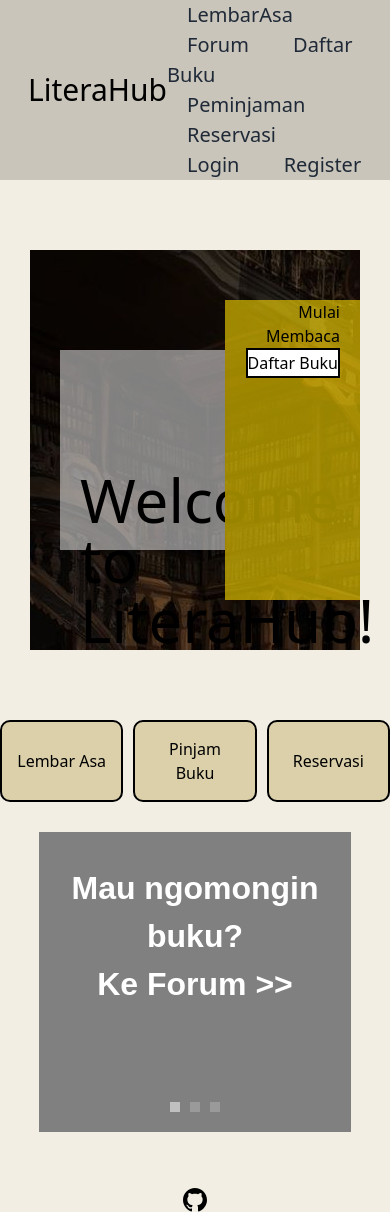
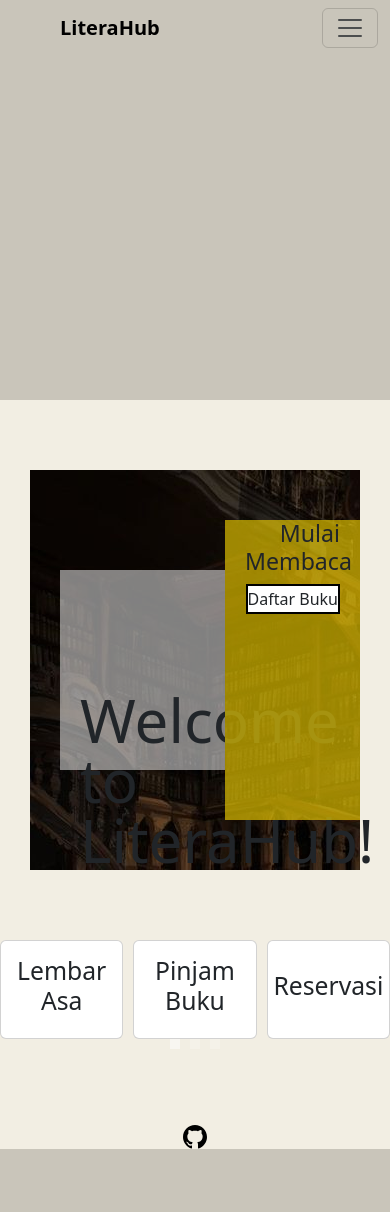
Before and after one commit to LiteraHub/LiteraHub, a Django app: page / in a window 390 px wide. After the commit the page ends 1149 px from the top, so only its background shows below. Run offline with Django 4.2, Linux system fonts and the light colour scheme; style sheets or scripts are compiled from the project's sources.

Commit message:
navbar responsive

```diff
--- a/lembarasa/templates/lembarasa.html
+++ b/lembarasa/templates/lembarasa.html
@@ -29,9 +29,6 @@
         <div class="modal fade" id="inputModal" tabindex="-1" aria-labelledby="inputModalLabel" aria-hidden="true">
             <div class="modal-dialog modal-dialog-centered modal-dialog modal-lg">
                 <div class="modal-content" style="background-color: #f2eee3;">
-                    <!-- <div class="modal-header">
-                        <h1 class="modal-title fs-5 fw-medium" id="inputModalLabel">Buat Karyamu</h1>
-                    </div> -->
                     <div class="modal-body">
                         <form id="form" onsubmit="return false;">
                             {% csrf_token %}
--- a/templates/header.html
+++ b/templates/header.html
@@ -8,50 +8,37 @@
             align-items: center;
             justify-content: space-between;
         }
+    </style>
+    <link href="https://cdn.jsdelivr.net/npm/bootstrap@5.3.2/dist/css/bootstrap.min.css" rel="stylesheet" integrity="sha384-T3c6CoIi6uLrA9TneNEoa7RxnatzjcDSCmG1MXxSR1GAsXEV/Dwwykc2MPK8M2HN" crossorigin="anonymous">
+    <script src="https://code.jquery.com/jquery-3.6.0.min.js" integrity="sha384-KyZXEAg3QhqLMpG8r+J4jsl5c9zdLKaUk5Ae5f5b1bw6AUn5f5v8FZJoMxm6f5cH1" crossorigin="anonymous"></script>
+    <script src="https://cdn.jsdelivr.net/npm/@popperjs/core@2.11.8/dist/umd/popper.min.js" integrity="sha384-I7E8VVD/ismYTF4hNIPjVp/Zjvgyol6VFvRkX/vR+Vc4jQkC+hVqc2pM8ODewa9r" crossorigin="anonymous"></script>
+    <script src="https://cdn.jsdelivr.net/npm/bootstrap@5.3.2/dist/js/bootstrap.min.js" integrity="sha384-BBtl+eGJRgqQAUMxJ7pMwbEyER4l1g+O15P+16Ep7Q9Q+zqX6gSbd85u4mG4QzX+" crossorigin="anonymous"></script>
+</head>
 
-        ul, ol {
-            list-style: none;
-        }
-
-        .links li {
-            display: inline;
-            margin-right: 20px;
-            margin-left: 20px;
-        }
-
-        .links a {
-            font-size: 20px;
-            text-decoration: none;
-        }
-
-        .logo img {
-            width: 40px;
-            margin: 0;
-        }
-
-    </style>
-
-</head>
-<nav class="bg-custom">
-    <div class="logo">
-        <img>
-        <a class ="text-3xl ml-7" href="{% url 'main:show_main' %}">
+<nav class="navbar navbar-expand-md">
+    <div class="container-fluid">
+        <a class ="navbar-brand ps-5 fw-bold" href="{% url 'main:show_main' %}">
             LiteraHub
         </a>
-    </div>
-    <div class="links">
-        <ul>
-            <li><a class="text-gray-800 hover:text-red-700" href="#">LembarAsa</a></li>
-            <li><a class="text-gray-800 hover:text-red-700" href="#">Forum</a></li>
-            <li><a class="text-gray-800 hover:text-red-700" href="#">Daftar Buku</a></li>
-            <li><a class="text-gray-800 hover:text-red-700" href="#">Peminjaman</a></li>
-            <li><a class="text-gray-800 hover:text-red-700" href="#">Reservasi</a></li>
-            {% if user.is_authenticated %}
-            <li><a class="text-gray-800 hover:text-red-700" href="{% url 'main:logout' %}">Logout</a></li>
-            {% else %}
-            <li><a class="text-gray-800 hover:text-red-700" href="{% url 'main:login' %}">Login</a></li>
-            <li><a class="text-gray-800 hover:text-red-700" href="{% url 'main:register' %}">Register</a></li>
-            {% endif %}
-        </ul>
+
+        <button class="navbar-toggler" type="button" data-bs-toggle="collapse" data-bs-target="#navbarsExample04" aria-controls="navbarsExample04" aria-expanded="false" aria-label="Toggle navigation">
+            <span class="navbar-toggler-icon"></span>
+        </button>
+
+        <div class="navbar-collapse collapse show" id="navbarsExample04">
+            <ul class="navbar-nav me-auto mb-2 mb-md-0 justify-content-md-end">
+                <li class="p-1"><a class="nav-link active text-muted" href="#">LembarAsa</a></li>
+                <li class="p-1"><a class="nav-link active text-muted" href="#">Forum</a></li>
+                <li class="p-1"><a class="nav-link active text-muted" href="#">Daftar Buku</a></li>
+                <li class="p-1"><a class="nav-link active text-muted" href="#">Peminjaman</a></li>
+                <li class="p-1"><a class="nav-link active text-muted" href="#">Reservasi</a></li>
+                {% if user.is_authenticated %}
+                <li class="p-1"><a class="nav-link active text-muted" href="{% url 'main:logout' %}">Logout</a></li>
+                {% else %}
+                <li class="p-1"><a class="nav-link active text-muted" href="{% url 'main:login' %}">Login</a></li>
+                <li class="p-1"><a class="nav-link active text-muted" href="{% url 'main:register' %}">Register</a></li>
+                {% endif %}
+            </ul>
+        </div>
     </div>
 </nav>
```
